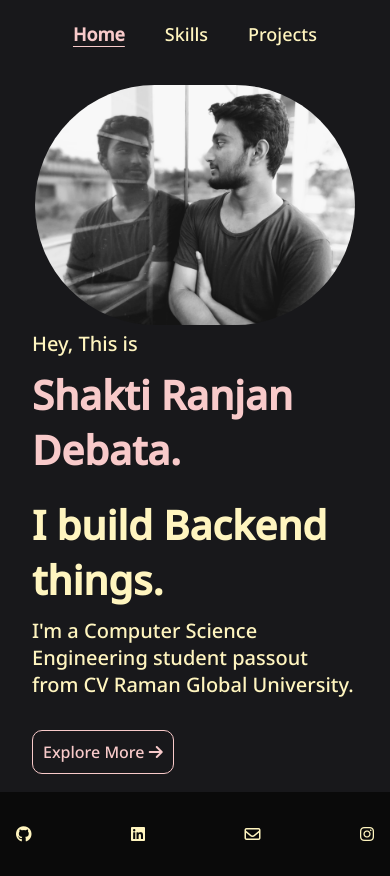
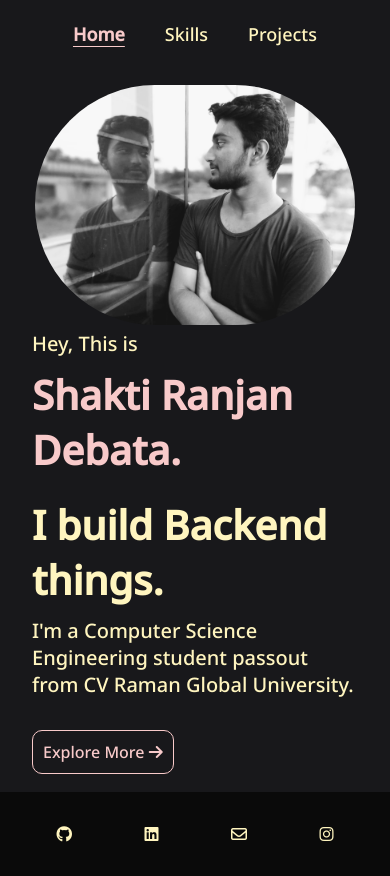
Before and after one commit to d-shaktiranjan/Portfolio, a React (Create React App) app: page / in a window 390 px wide. Built offline with nearby package versions, Linux system fonts and the light colour scheme.

Commit message:
many more
1- fix typo abou -> about
2- footer icon now space evenly
3- backstack image added

```diff
--- a/src/components/Footer.jsx
+++ b/src/components/Footer.jsx
@@ -1,6 +1,6 @@
 import React from 'react';
 import '../style/footer.css';
-import about from '../data/abou.json';
+import about from '../data/about.json';
 
 export const Footer = () => {
     return (
--- a/src/data/projects.json
+++ b/src/data/projects.json
@@ -55,8 +55,8 @@
     },
     {
         "projectName": "Backstack (WIP)",
-        "isLocalImage": false,
-        "projectImage": "",
+        "isLocalImage": true,
+        "projectImage": "backstack.png",
         "details": "A solution for frontend developers to store data from there users.",
         "repoLink": "",
         "liveLink": "",
--- a/src/style/responsive.css
+++ b/src/style/responsive.css
@@ -1,4 +1,5 @@
 @media screen and (max-width: 1300px) {
+
     /* Project Section */
     .project-section {
         display: flex;
@@ -8,6 +9,7 @@
         width: 100vw;
     }
 }
+
 @media screen and (max-width: 991px) {
 
     /* Utility */
@@ -18,7 +20,7 @@
     /* Footer */
     .social-links {
         width: 100vw;
-        justify-content: space-evenly;
+        justify-content: space-evenly !important;
     }
 
     #copyText {
```
Also changed, not shown: src/data/about.json (renamed from src/data/abou.json), src/static/projectImages/backstack.png (added). Lines whose indentation alone changed are shown as unchanged.
